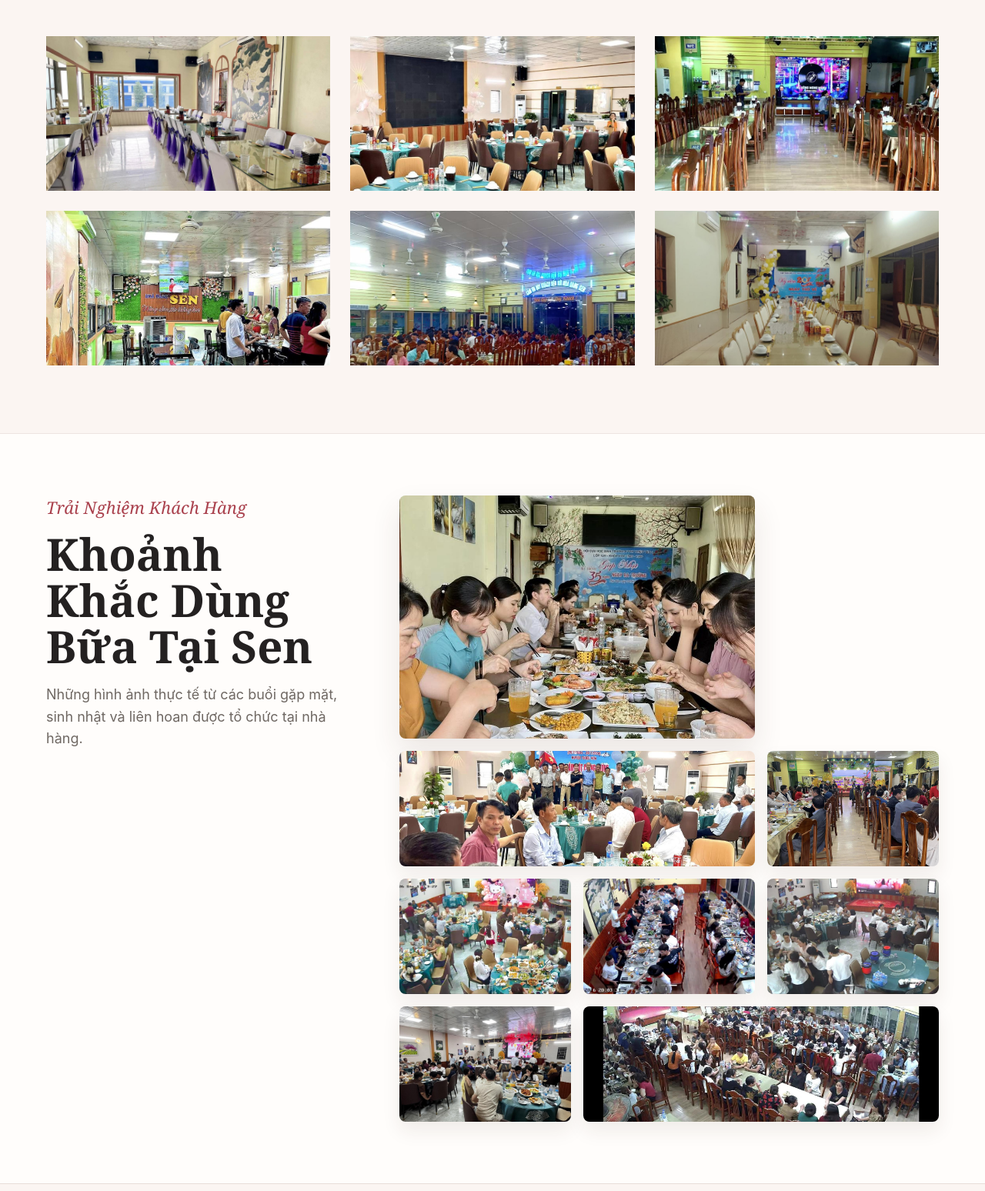
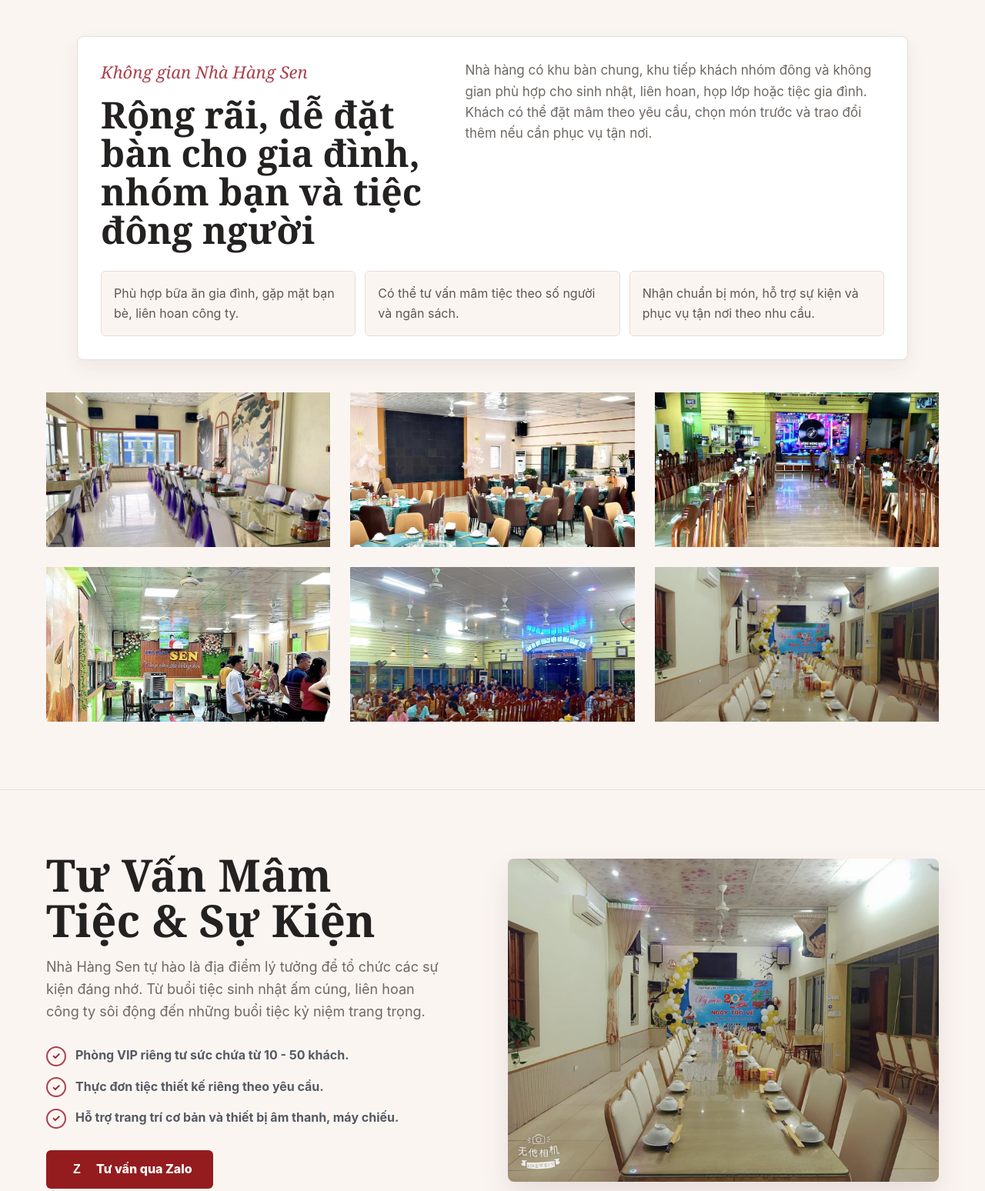
Before and after one commit to Khanhhuyen-0484/Senrestaurant, a plain HTML site: page space.html in a window 1280 px wide. Shown: the part 400-1948 px from the top of the page at 77% size. Drawn offline with Linux system fonts and the light colour scheme.

Commit message:
Update space page intro

```diff
--- a/space.html
+++ b/space.html
@@ -29,6 +29,21 @@
           <p>Tọa lạc trong một không gian mở, Nhà Hàng Sen là sự kết hợp hài hòa giữa kiến trúc hiện đại và nét mộc mạc truyền thống.</p>
           <span class="tagline">Tinh tế & gần gũi</span>
         </div>
+        <div class="space-intro-panel">
+          <div>
+            <p class="script">Không gian Nhà Hàng Sen</p>
+            <h2>Rộng rãi, dễ đặt bàn cho gia đình, nhóm bạn và tiệc đông người</h2>
+          </div>
+          <p>
+            Nhà hàng có khu bàn chung, khu tiếp khách nhóm đông và không gian phù hợp cho sinh nhật, liên hoan,
+            họp lớp hoặc tiệc gia đình. Khách có thể đặt mâm theo yêu cầu, chọn món trước và trao đổi thêm nếu cần phục vụ tận nơi.
+          </p>
+          <ul>
+            <li>Phù hợp bữa ăn gia đình, gặp mặt bạn bè, liên hoan công ty.</li>
+            <li>Có thể tư vấn mâm tiệc theo số người và ngân sách.</li>
+            <li>Nhận chuẩn bị món, hỗ trợ sự kiện và phục vụ tận nơi theo nhu cầu.</li>
+          </ul>
+        </div>
         <div class="gallery">
           <img src="assets/real-space-1.jpg" alt="Phòng tiệc bàn dài tại Nhà Hàng Sen" loading="lazy" decoding="async">
           <img src="assets/real-space-2.jpg" alt="Sảnh tiệc bàn tròn tại Nhà Hàng Sen" loading="lazy" decoding="async">
@@ -36,41 +51,6 @@
           <img src="assets/real-space-4.jpg" alt="Khu tiệc riêng có trang trí sự kiện" loading="lazy" decoding="async">
           <img src="assets/real-space-5.jpg" alt="Khu bàn ăn đông khách tại Nhà Hàng Sen" loading="lazy" decoding="async">
           <img src="assets/real-space-6.jpg" alt="Sảnh lớn phục vụ khách đoàn" loading="lazy" decoding="async">
-        </div>
-        <div class="experience-section compact">
-          <div class="experience-shell">
-            <div class="experience-copy">
-              <p class="script">Trải Nghiệm Khách Hàng</p>
-              <h2>Khoảnh Khắc Dùng Bữa Tại Sen</h2>
-              <p>Những hình ảnh thực tế từ các buổi gặp mặt, sinh nhật và liên hoan được tổ chức tại nhà hàng.</p>
-            </div>
-            <div class="experience-mosaic">
-              <figure class="experience-main">
-                <img src="assets/experience-8.jpg" alt="Khách hàng dùng bữa tại Nhà Hàng Sen" loading="lazy" decoding="async">
-              </figure>
-              <figure class="experience-tile wide">
-                <img src="assets/experience-2.jpg" alt="Sự kiện khách hàng tại Nhà Hàng Sen" loading="lazy" decoding="async">
-              </figure>
-              <figure class="experience-tile">
-                <img src="assets/experience-3.jpg" alt="Sảnh tiệc có khách dùng bữa" loading="lazy" decoding="async">
-              </figure>
-              <figure class="experience-tile">
-                <img src="assets/experience-4.jpg" alt="Khách hàng dự tiệc tại nhà hàng" loading="lazy" decoding="async">
-              </figure>
-              <figure class="experience-tile">
-                <img src="assets/experience-5.jpg" alt="Khách ăn uống tại phòng tiệc" loading="lazy" decoding="async">
-              </figure>
-              <figure class="experience-tile">
-                <img src="assets/experience-6.jpg" alt="Khách dùng bữa tại sảnh tiệc" loading="lazy" decoding="async">
-              </figure>
-              <figure class="experience-tile">
-                <img src="assets/experience-7.jpg" alt="Tiệc sinh nhật trong sảnh nhà hàng" loading="lazy" decoding="async">
-              </figure>
-              <figure class="experience-tile wide">
-                <img src="assets/experience-1.jpg" alt="Toàn cảnh khách dùng bữa đông vui" loading="lazy" decoding="async">
-              </figure>
-            </div>
-          </div>
         </div>
         <div class="split-section event">
           <div class="copy">
--- a/styles.css
+++ b/styles.css
@@ -1309,6 +1309,50 @@ section {
   background: var(--bg);
 }
 
+.space-intro-panel {
+  display: grid;
+  grid-template-columns: minmax(0, .9fr) minmax(320px, 1.1fr);
+  gap: 28px;
+  width: min(1080px, calc(100% - 72px));
+  margin: 0 auto 42px;
+  padding: 30px;
+  background: #fff;
+  border: 1px solid var(--line);
+  border-radius: 8px;
+  box-shadow: 0 10px 24px rgba(60, 39, 31, .07);
+}
+
+.space-intro-panel h2 {
+  margin: 0;
+  font-family: var(--serif);
+  font-size: clamp(34px, 4vw, 48px);
+  line-height: 1.04;
+}
+
+.space-intro-panel > p {
+  margin: 0;
+  color: var(--muted);
+  font-size: 17px;
+}
+
+.space-intro-panel ul {
+  grid-column: 1 / -1;
+  display: grid;
+  grid-template-columns: repeat(3, minmax(0, 1fr));
+  gap: 12px;
+  padding: 0;
+  margin: 0;
+  list-style: none;
+}
+
+.space-intro-panel li {
+  padding: 16px;
+  color: #5f5651;
+  background: #fbf5f2;
+  border: 1px solid var(--line);
+  border-radius: 6px;
+}
+
 .tagline {
   display: inline-flex;
   align-items: center;
@@ -1749,6 +1793,15 @@ textarea {
     grid-template-columns: repeat(2, minmax(0, 1fr));
   }
 
+  .space-intro-panel {
+    grid-template-columns: 1fr;
+    width: min(760px, calc(100% - 48px));
+  }
+
+  .space-intro-panel ul {
+    grid-template-columns: 1fr;
+  }
+
   .menu-showcase-list {
     grid-template-columns: 1fr;
   }
@@ -1952,6 +2005,11 @@ textarea {
     padding: 64px 0;
   }
 
+  .space-intro-panel {
+    width: min(100% - 32px, 560px);
+    padding: 22px;
+  }
+
   .about-food-stack {
     grid-template-columns: 1fr;
   }
```
